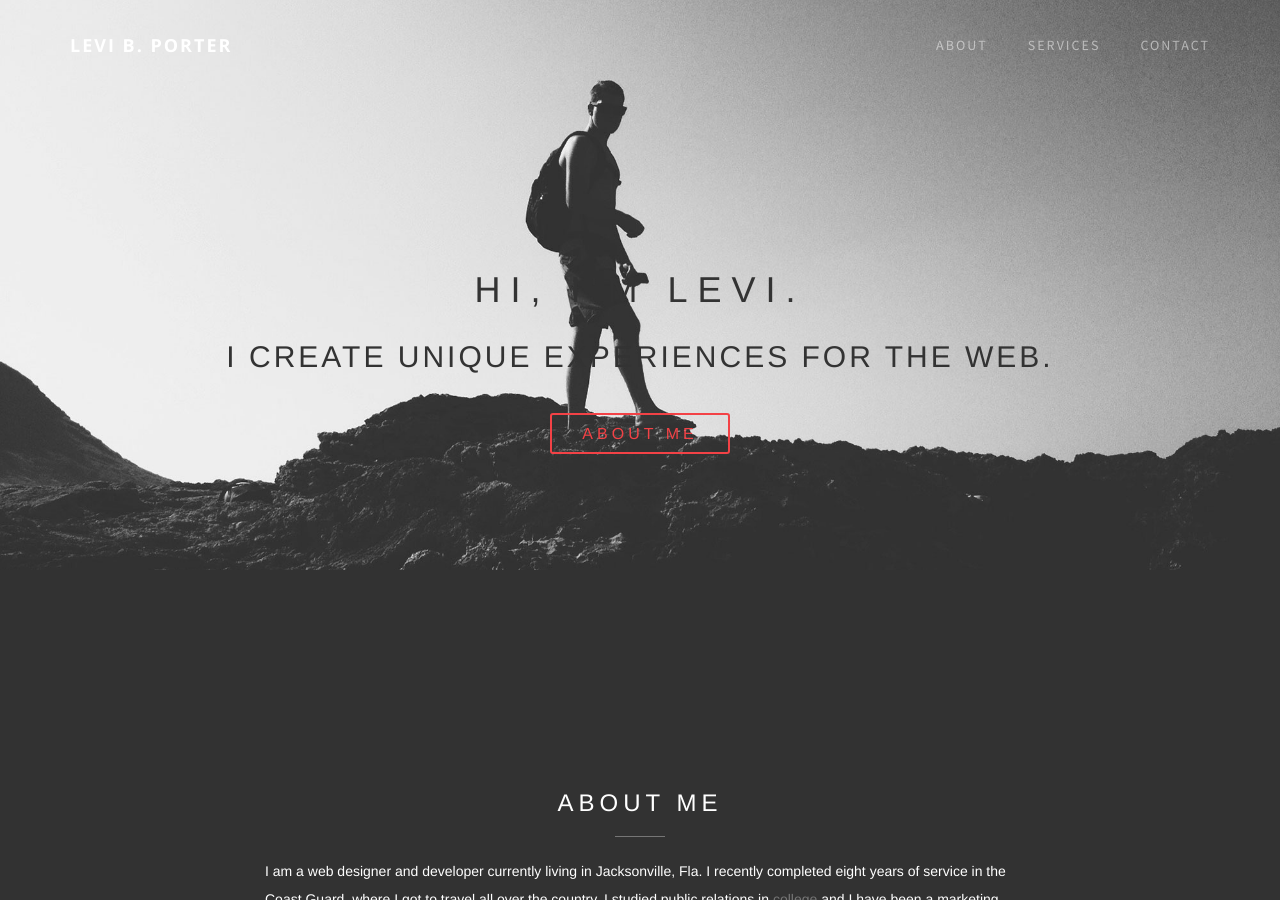
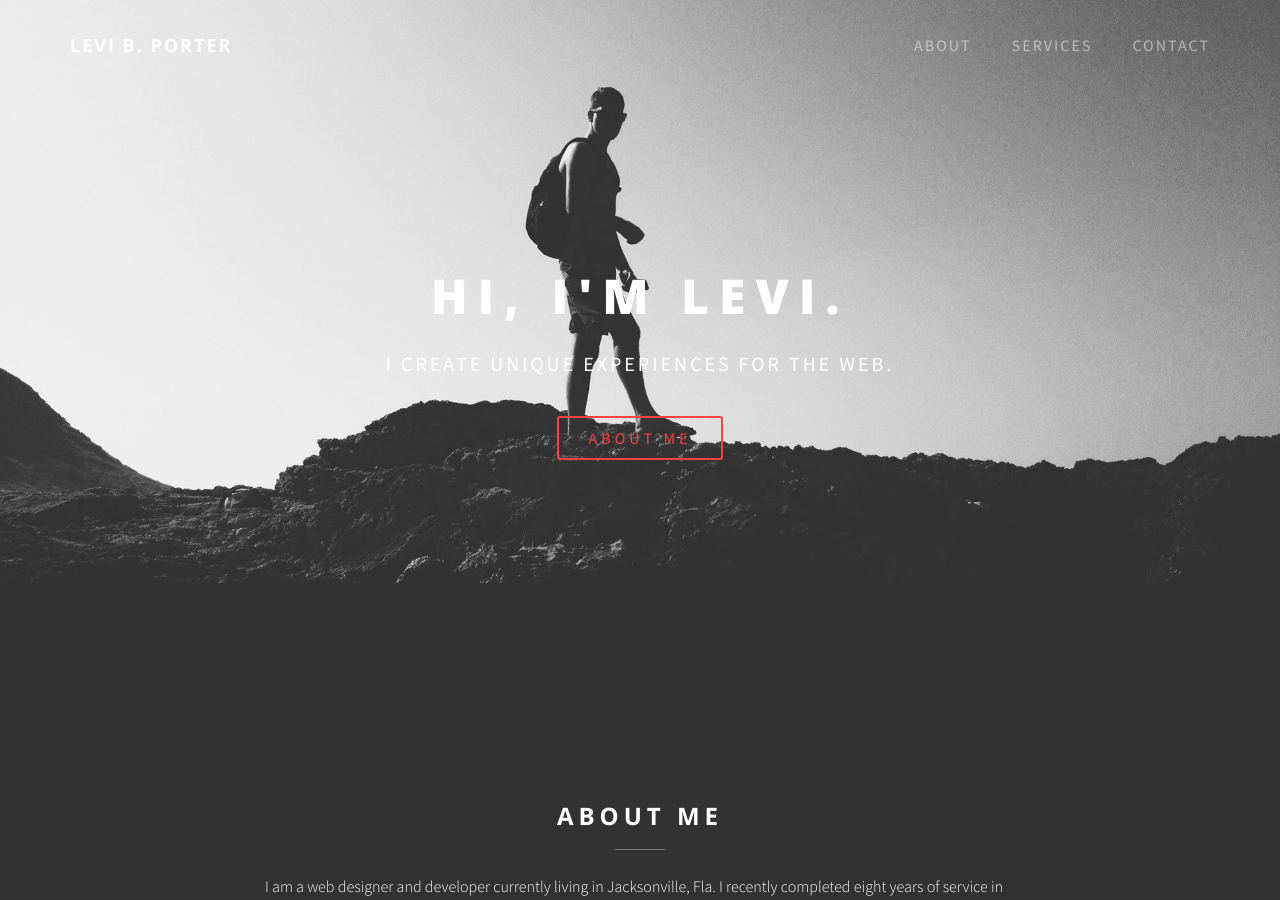
Before and after one commit to levibrooke/levibrooke.github.io, a Jekyll site: the page built from index.html, in a window 1280 px wide and 900 px high. Built offline with Jekyll 4.4.1, drawn with Linux system fonts in a browser that asks for light colours; nearby versions of some CDN libraries; Markdown is read by kramdown in place of the engine named in the settings.

Commit message:
Changed order of css
Hierarchy fix

```diff
--- a/_includes/header.html
+++ b/_includes/header.html
@@ -4,12 +4,12 @@
     {% include meta.html %}
     <link rel="icon" href="favicon.ico" />
 
-    <!-- Custom CSS -->
-    <link rel="stylesheet" href="style.css">
     <!-- Bootstrap CSS -->
     <link rel="stylesheet" href="//netdna.bootstrapcdn.com/bootstrap/3.1.0/css/bootstrap.min.css">
     <!-- Font Awesome -->
     <link href="//maxcdn.bootstrapcdn.com/font-awesome/4.2.0/css/font-awesome.min.css" rel="stylesheet">
+    <!-- Custom CSS -->
+    <link rel="stylesheet" href="style.css">
 </head>
     <div class="navbar navbar-custom navbar-fixed-top" role="navigation">
         <div class="container">
```
